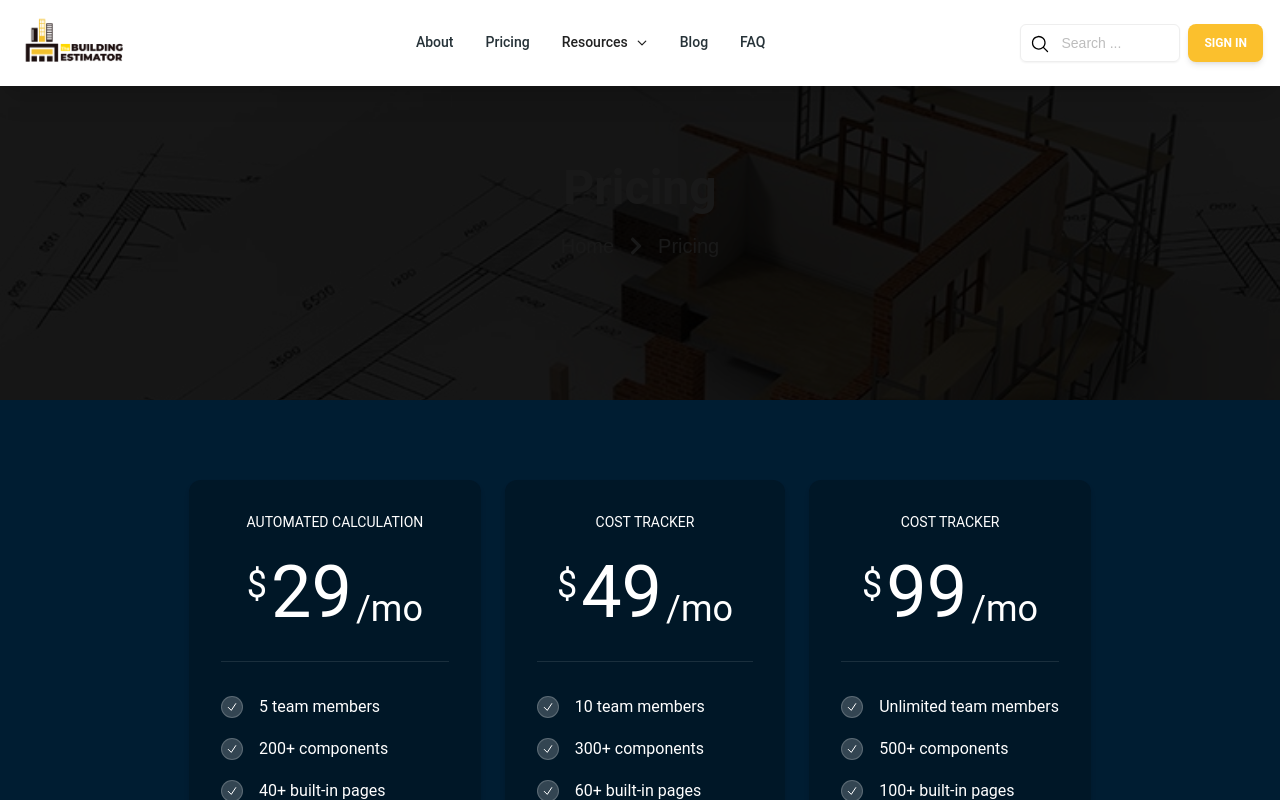
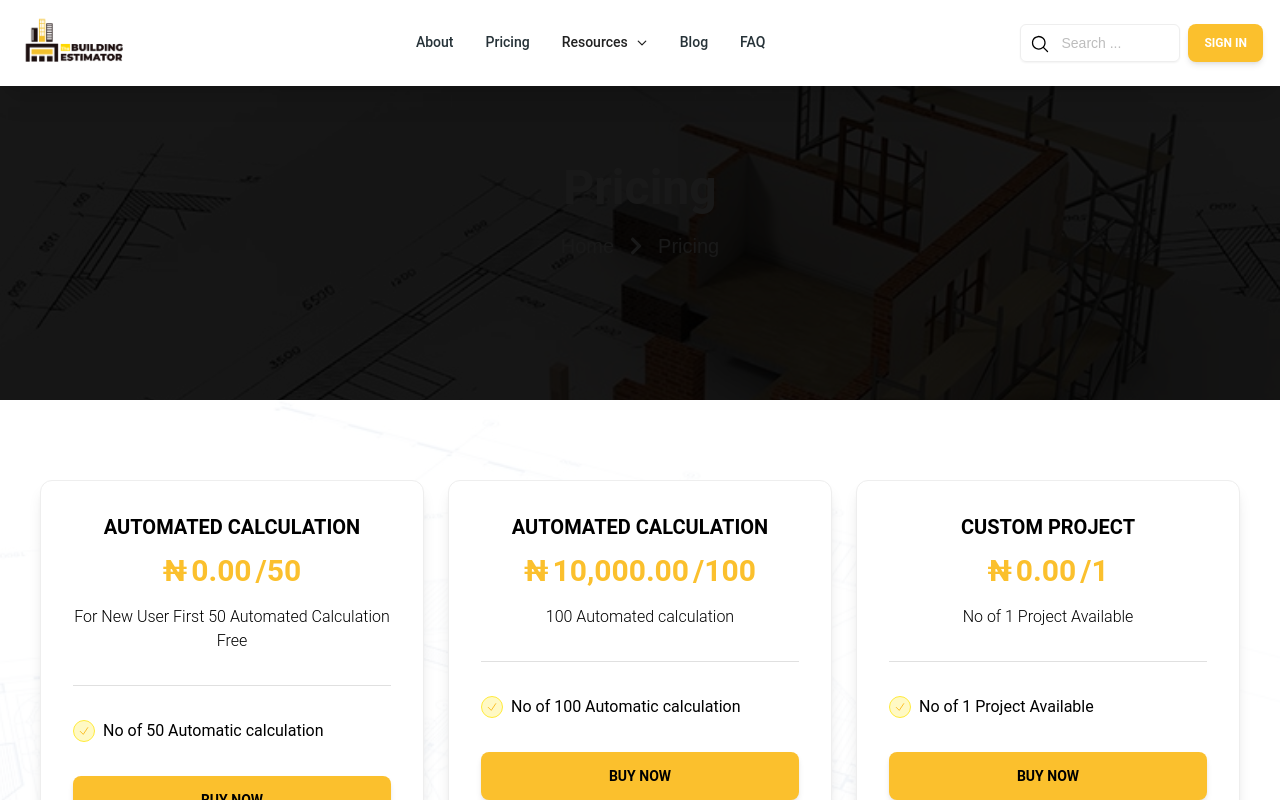
Before and after one commit to captain204/BESITIMATOR-FE-v2, a Next.js app: page /pricing in a window 1280 px wide. Shown: the top 800 px of the page. Built offline with nearby package versions, Linux system fonts and the light colour scheme.

Commit message:
refactored more

```diff
--- /dev/null
+++ b/src/app/advertise-with-us/page.tsx
@@ -0,0 +1,30 @@
+import Layout from "@/components/Layout";
+import AboutHeader from "@/screens/AboutScreen/AboutHeader";
+import ContactUs from "@/screens/LandingPageScreen/Subscribe";
+import React from "react";
+
+const page = () => {
+  return (
+    <div className="I overflow-hidden">
+      <Layout>
+        <AboutHeader
+          title="Advertise with us"
+          breadcrumbItems={[
+            { label: "Home", link: "/" },
+            { label: "Advertise" },
+          ]}
+        />
+        <div className="mx-auto overflow-hidden">
+          <h1 className="text-black text-center md:text-4xl text-2xl mt-20 ">
+            Please send an email to <br />
+            <span className="text-blue-500">info@thebuildingestimator.com</span>
+          </h1>
+        </div>
+
+        <ContactUs />
+      </Layout>
+    </div>
+  );
+};
+
+export default page;
--- /dev/null
+++ b/src/app/your-product/page.tsx
@@ -0,0 +1,27 @@
+import Layout from "@/components/Layout";
+import AboutHeader from "@/screens/AboutScreen/AboutHeader";
+import ContactUs from "@/screens/LandingPageScreen/Subscribe";
+import React from "react";
+
+const page = () => {
+  return (
+    <div className=" overflow-hidden">
+      <Layout>
+        <AboutHeader
+          title="Your Product"
+          breadcrumbItems={[{ label: "Home", link: "/" }, { label: "product" }]}
+        />
+        <div className="mx-auto overflow-hidden">
+          <h1 className="text-black text-center md:text-4xl text-2xl mt-20 ">
+            Please send an email to <br />
+            <span className="text-blue-500">info@thebuildingestimator.com</span>
+          </h1>
+        </div>
+
+        <ContactUs />
+      </Layout>
+    </div>
+  );
+};
+
+export default page;
--- a/src/components/Footer.tsx
+++ b/src/components/Footer.tsx
@@ -15,9 +15,9 @@ const LINKS = [
   {
     title: "Quick Links",
     items: [
-      { name: "Partners", href: "/partners" },
-      { name: "Advertise With Us", href: "/advertise" },
-      { name: "Product", href: "/product" },
+      { name: "Partners", href: "/" },
+      { name: "Advertise With Us", href: "/advertise-with-us" },
+      { name: "Product", href: "/your-product" },
       { name: "Pricing Plans", href: "/pricing" },
     ],
   },
--- a/src/screens/LandingPageScreen/Pricing.tsx
+++ b/src/screens/LandingPageScreen/Pricing.tsx
@@ -7,7 +7,7 @@ import {
   Typography,
   Button,
 } from "@material-tailwind/react";
-import { motion, useInView } from "framer-motion";
+import { motion } from "framer-motion";
 import { useRef } from "react";
 
 function CheckIcon() {
@@ -18,7 +18,7 @@ function CheckIcon() {
       viewBox="0 0 24 24"
       strokeWidth={2}
       stroke="currentColor"
-      className="h-3 w-3"
+      className="h-3 w-3 text-yellow-700"
     >
       <path
         strokeLinecap="round"
@@ -29,36 +29,43 @@ function CheckIcon() {
   );
 }
 
-export function PricingCard({ plan, price, features }: any) {
+export function PricingCard({ plan, price, features, sub, under }: any) {
   return (
-    <Card variant="gradient" className="w-full max-w-[20rem] p-8 bg-secondary">
+    <Card
+      variant="gradient"
+      className="w-96 h-[400px] p-8 bg-white border border-gray-200 shadow-lg rounded-xl transform transition-all duration-300 hover:scale-105"
+    >
       <CardHeader
         floated={false}
         shadow={false}
         color="transparent"
-        className="m-0 mb-8 rounded-none border-b border-white/10 pb-8 text-center"
+        className="m-0 mb-8 rounded-none border-b border-gray-300 pb-8 text-center"
       >
-        <Typography
+          <Typography
           variant="small"
-          color="white"
-          className="font-normal uppercase"
+          className="font-semibold text-xl uppercase text-black mb-3"
         >
           {plan}
         </Typography>
+
         <Typography
           variant="h1"
-          color="white"
-          className="mt-6 flex justify-center gap-1 text-7xl font-normal"
+          className="mb-4 flex justify-center gap-1 text-3xl font-bold text-yellow-700"
         >
-          <span className="mt-2 text-4xl">$</span>
-          {price} <span className="self-end text-4xl">/mo</span>
+          <span className="text-3xl">₦</span>
+          {price}
+          <span className="text-3xl">/{under}</span>
         </Typography>
+
+
+
+        <Typography className="text-black  text-2sm">{sub}</Typography>
       </CardHeader>
       <CardBody className="p-0">
-        <ul className="flex flex-col gap-4 text-white">
+        <ul className="flex flex-col gap-4 text-black">
           {features.map((feature: any, index: any) => (
-            <li key={index} className="flex items-center gap-4">
-              <span className="rounded-full border border-white/20 bg-white/20 p-1">
+            <li key={index} className="flex items-center gap-2">
+              <span className="rounded-full border border-yellow-500 bg-yellow-100 p-1">
                 <CheckIcon />
               </span>
               <Typography className="font-normal">{feature}</Typography>
@@ -66,11 +73,10 @@ export function PricingCard({ plan, price, features }: any) {
           ))}
         </ul>
       </CardBody>
-      <CardFooter className="mt-12 p-0">
+      <CardFooter className="mt-8 p-0">
         <Button
           size="lg"
-          color="white"
-          className="hover:scale-[1.02] focus:scale-[1.02] active:scale-100"
+          className="bg-yellow-700 text-black hover:bg-yellow-700 hover:scale-105 transition-transform transform"
           ripple={false}
           fullWidth={true}
         >
@@ -83,41 +89,44 @@ export function PricingCard({ plan, price, features }: any) {
 
 const Pricing = () => {
   const ref = useRef(null);
-  const isInView = useInView(ref, { once: true });
 
   const cards = [
     {
       plan: "Automated Calculation",
-      price: "29",
-      features: [
-        "5 team members",
-        "200+ components",
-        "40+ built-in pages",
-        "1 year free updates",
-        "Life time technical support",
-      ],
+      price: "0.00",
+      features: ["No of 50 Automatic calculation"],
+      sub: "For New User First 50 Automated Calculation Free",
+      under: "50",
     },
     {
-      plan: "Cost Tracker",
-      price: "49",
-      features: [
-        "10 team members",
-        "300+ components",
-        "60+ built-in pages",
-        "2 years free updates",
-        "Priority technical support",
-      ],
+      plan: "Automated Calculation",
+      price: "10,000.00",
+      features: ["No of 100 Automatic calculation"],
+      sub: "100 Automated calculation",
+      under: "100",
     },
     {
+      plan: "Custom Project",
+      price: "0.00",
+      features: ["No of 1 Project Available"],
+      sub: "No of 1 Project Available",
+      under: "1",
+    },
+
+    {
       plan: "Cost Tracker",
-      price: "99",
-      features: [
-        "Unlimited team members",
-        "500+ components",
-        "100+ built-in pages",
-        "3 years free updates",
-        "24/7 technical support",
-      ],
+      price: "10,000.00",
+      features: ["No of 1 Project Available"],
+      sub: "First cost tracker is free for all users.",
+      under: "1",
+    },
+
+    {
+      plan: "custom project",
+      price: "0.00",
+      features: ["No of 1 Project Available"],
+      sub: "1",
+      under: "1",
     },
   ];
 
@@ -134,7 +143,12 @@ const Pricing = () => {
   };
 
   return (
-    <div ref={ref} className="flex justify-center gap-6 flex-wrap py-20">
+    <div
+      ref={ref}
+      className="flex justify-center gap-6 flex-wrap py-20 relative bg-cover bg-center overflow-hidden"
+      style={{ backgroundImage: 'url("/benifit.png")' }}
+    >
+      <div className="absolute inset-0 bg-white opacity-95"></div>
       {cards.map((card, index) => (
         <motion.div
           key={index}
@@ -143,11 +157,14 @@ const Pricing = () => {
           whileInView="visible"
           variants={cardVariants}
           viewport={{ once: true, amount: 0.2 }}
+          className="relative"
         >
           <PricingCard
             plan={card.plan}
             price={card.price}
             features={card.features}
+            sub={card.sub}
+            under={card.under}
           />
         </motion.div>
       ))}
--- a/src/screens/LandingPageScreen/Subscribe.tsx
+++ b/src/screens/LandingPageScreen/Subscribe.tsx
@@ -76,7 +76,7 @@ const ContactUs = () => {
 
   return (
     <div
-      className="relative bg-cover bg-center overflow-hidden "
+      className="relative bg-cover bg-center overflow-hidden"
       style={{ backgroundImage: 'url("/benifit.png")' }}
     >
       <div className="absolute inset-0 bg-white opacity-95"></div>
```
Also changed, not shown: src/screens/PrivacyScreen/PrivacyPolicy.tsx (+86 -21 lines).
